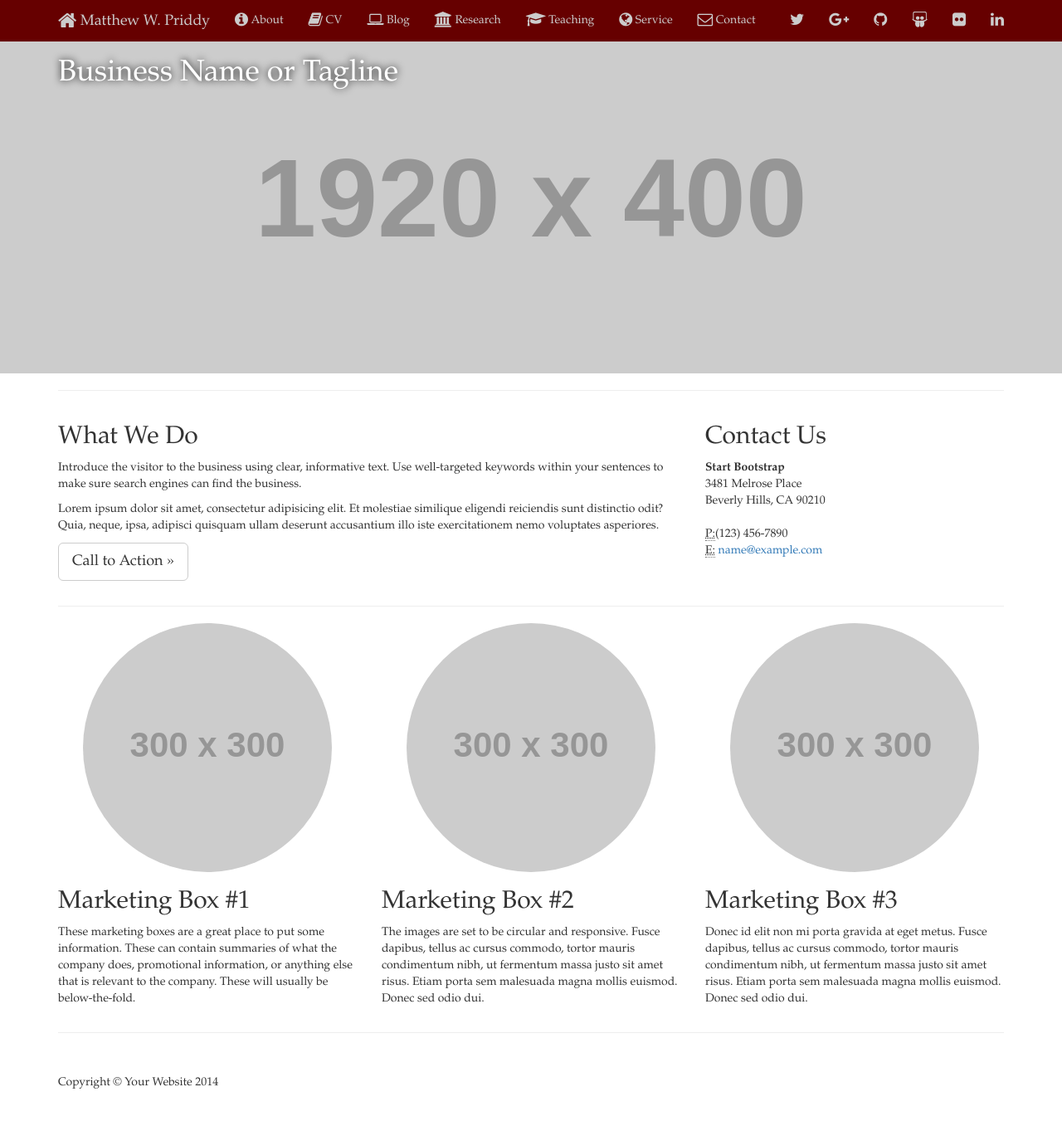
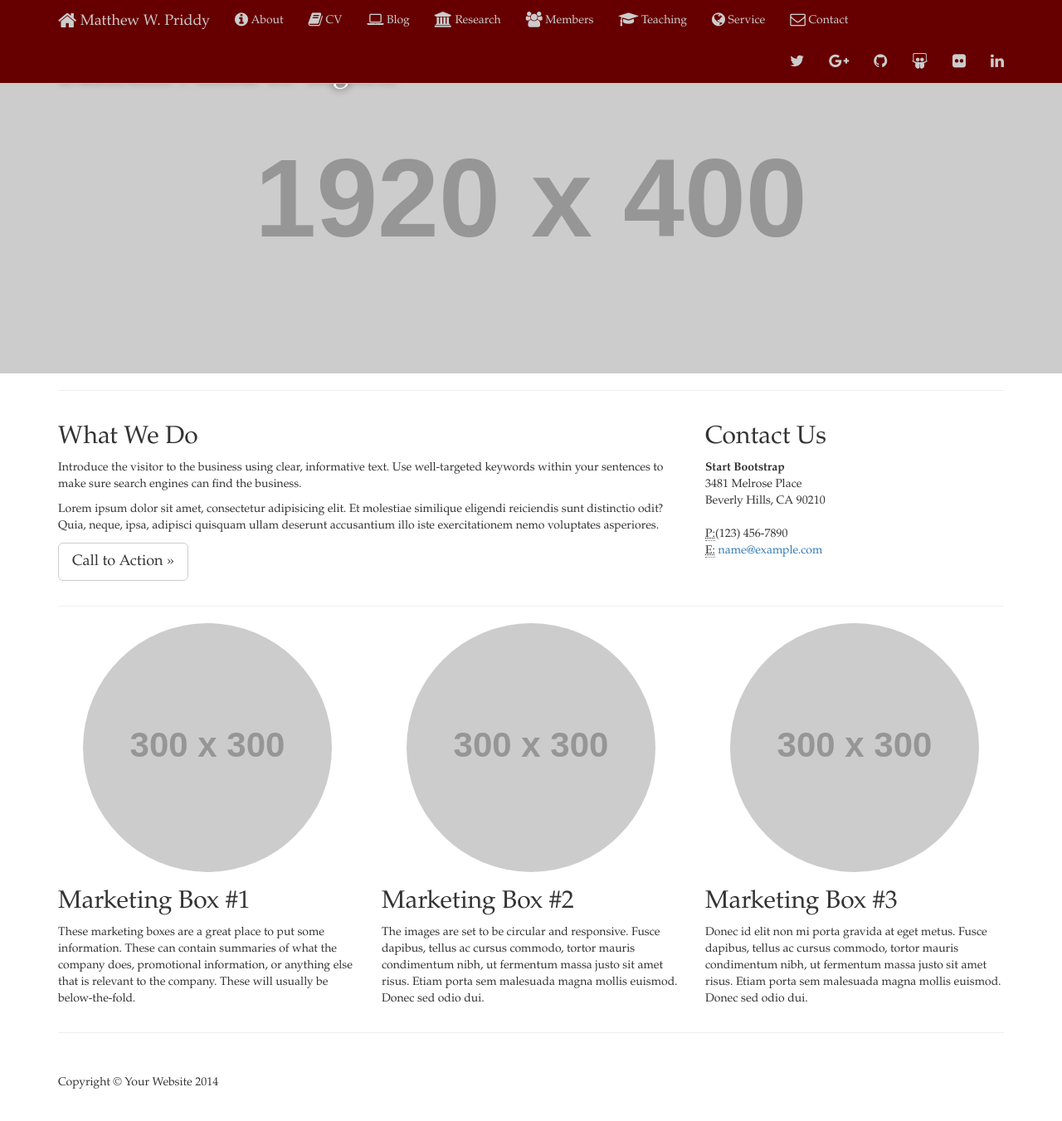
Before and after one commit to mwpriddy/mwpriddy.github.io, a Jekyll site: the page built from index.html, in a window 1280 px wide and 1375 px high. Shown: the top 1351 px of the window at 83% size. Built offline with Jekyll 4.4.1, drawn with Linux system fonts in a browser that asks for light colours; nearby versions of some CDN libraries.

Commit message:
add Members link

```diff
--- a/_includes/navigation.html
+++ b/_includes/navigation.html
@@ -18,6 +18,7 @@
                     <li><a href="/cv/"><i class="fa fa-book fa-lg"></i> CV</a></li>
                     <li><a href="/blog/"><i class="fa fa-laptop fa-lg"></i> Blog</a></li>
                     <li><a href="/research/"><i class="fa fa-university fa-lg"></i> Research</a></li>
+                    <li><a href="/members/"><i class="fa fa-users fa-lg"></i> Members</a></li>
                     <li><a href="/teaching/"><i class="fa fa-graduation-cap fa-lg"></i> Teaching</a></li>
                     <li><a href="/service/"><i class="fa fa-globe fa-lg"></i> Service</a></li>
                     <li><a href="/contact/"><i class="fa fa-envelope-o fa-lg"></i> Contact</a></li>
```
